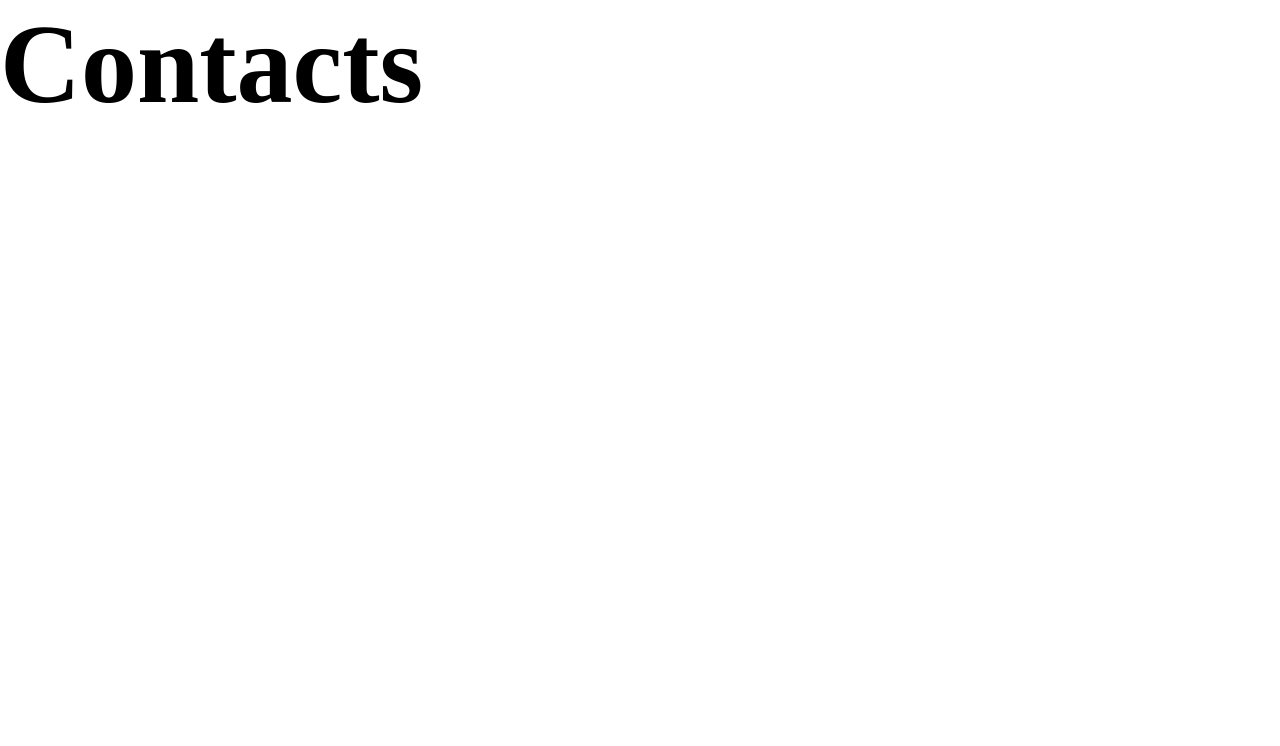
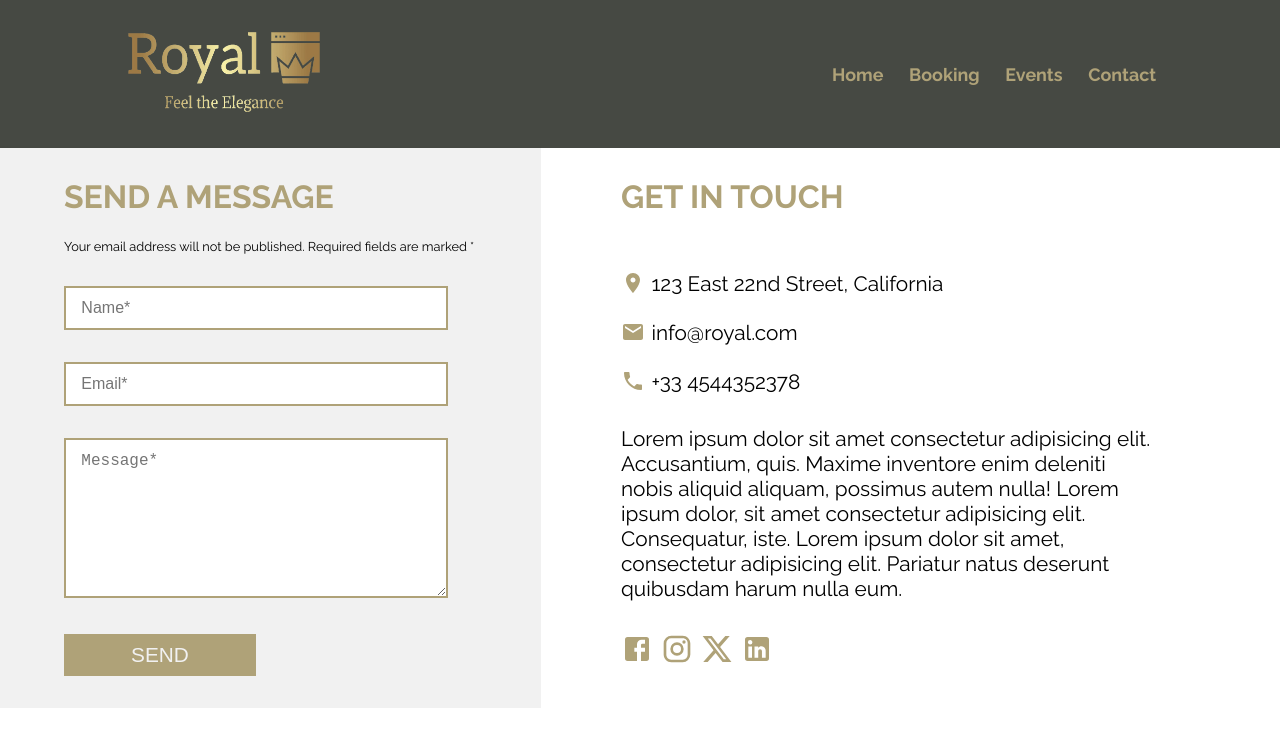
Before and after one commit to Gopisam1126/GuestManagementSystem, a React (Vite) app in the folder FRONTEND/: page /contact in a window 1280 px wide. Shown: the top 746 px of the page. Built offline with nearby package versions, Linux system fonts and the light colour scheme.

Commit message:
complete contact page

```diff
--- a/FRONTEND/src/assets/pageStyles/contact.css
+++ b/FRONTEND/src/assets/pageStyles/contact.css
@@ -0,0 +1,118 @@
+:root {
+
+    /* Primary Color Pallet */
+
+    --colorP: #333333;
+    --colorS: #AFA278;
+    --color1: #5E5E5E;
+    --colorF: #646464;
+
+    --colorbckup: #f1f1f1;
+    /* Secondary Color Pallet */
+
+    --colorSec1: #181C14;
+    --colorSec2: #3C3D37;
+    --colorSec3: #697565;
+    --coloeSec4: #ECDFCC;
+
+
+    --font-size-p: 7rem;
+    --font-size-h2: 5.2rem;
+    --font-size-s: 4.32rem;
+    --font-size-h3: 3.67rem;
+    --font-size-h4: 2rem;
+    --font-size-btn1: 1.6rem;
+    --font-size-text: 1.3rem;
+    --font-size-li: 1.12rem;
+    --font-size-L: 1.8rem;
+    --font-size-med: 1rem;
+    --font-size-sm: 0.8rem;
+    --font-size-exsm: 0.5rem;
+    --font-fam-p: "Raleway", sans-serif;
+}
+.contact-section {
+    padding-right: 10vw;
+}
+.contact-body-container {
+    display: flex;
+    gap: 5rem;
+    font-family: var(--font-fam-p);
+    position: relative;
+    top: 9.1rem;
+}
+.contact-header {
+    background-color: rgba(24, 28, 20, 0.8);
+    backdrop-filter: blur(5px);
+    -webkit-backdrop-filter: blur(5px);
+    position: fixed;
+    top: 0rem;
+    left: 0;
+    padding-left: 10vw;
+    padding-top: 2rem;
+    padding-bottom: 2rem;
+    width: 100%;
+    z-index: 10;
+}
+.contact-left-section {
+    background-color: var(--colorbckup);
+    width: 50%;
+    padding: 2rem 5vw;
+}
+.contact-right-section {
+    width: 50%;
+}
+.send-msg-head {
+    color: var(--colorS);
+}
+.msg-to-user {
+    font-size: var(--font-size-sm);
+    margin-top: 1.5rem;
+}
+.contact-name, .contact-email, #c-msg {
+    border: 2.3px solid #AFA278;
+    padding: 0.7rem 1.2vw;
+    width: 30vw;
+    margin-top: 2rem;
+    font-size: var(--font-size-med);
+}
+#c-msg {
+    height: 10rem;
+}
+#c-msg:focus {
+    outline: none;
+}
+.c-snd-msg {
+    background-color: var(--colorS);
+    color: var(--colorbckup);
+    padding: 0.5rem 0.5vw;
+    border: 1px solid transparent;
+    font-size: var(--font-size-text);
+    width: 15vw;
+    margin-top: 2rem;
+}
+.get-in-touch {
+    color: var(--colorS);
+    padding-top: 2rem;
+    padding-bottom: 2rem;
+}
+.location, .c-info-email, .c-info-phone {
+    display: flex;
+    align-items: center;
+    margin-top: 1.5rem;
+}
+.c-icons {
+    color: var(--colorS);
+    margin-right: 0.5vw;
+}
+.c-r-msg {
+    padding-top: 2rem;
+}
+.social-icons {
+    display: flex;
+    gap: 0.5rem;
+    margin-top: 2rem;
+}
+.s-icons {
+    color: var(--colorS);
+    cursor: pointer;
+}
--- a/FRONTEND/src/assets/pages/contact.jsx
+++ b/FRONTEND/src/assets/pages/contact.jsx
@@ -1,7 +1,84 @@
+import "../pageStyles/contact.css";
+import Header2 from "../component/header2";
+import LocationOnIcon from '@mui/icons-material/LocationOn';
+import EmailIcon from '@mui/icons-material/Email';
+import LocalPhoneIcon from '@mui/icons-material/LocalPhone';
+import FacebookIcon from '@mui/icons-material/Facebook';
+import XIcon from '@mui/icons-material/X';
+import InstagramIcon from '@mui/icons-material/Instagram';
+import LinkedInIcon from '@mui/icons-material/LinkedIn';
 function Contact() {
     return <>
         <section className="contact-section">
-            <h1>Contacts</h1>
+            <div className="contact-header">
+                <Header2/>
+            </div>
+            <div className="contact-body-container">
+                <div className="contact-left-section">
+                    <h4 className="send-msg-head">
+                        SEND A MESSAGE
+                    </h4>
+                    <p className="msg-to-user">
+                        Your email address will not be published. Required fields are marked *
+                    </p>
+                    <div className="form-container">
+                        <form action="/contact">
+                            <div className="c-inputs">
+                                <input type="text" className="contact-name" placeholder="Name*" required /><br />
+                                <input type="text" className="contact-email" placeholder="Email*" required /><br />
+                                <textarea name="message" id="c-msg" placeholder="Message*" required></textarea><br />
+                                <input type="submit" value="SEND" className="c-snd-msg" />
+                            </div>
+                        </form>
+                    </div>
+                </div>
+                <div className="contact-right-section">
+                    <h4 className="get-in-touch">
+                        GET IN TOUCH
+                    </h4>
+                    <div className="contact-info-container">
+                        <div className="location">
+                            <LocationOnIcon className="c-icons"/>
+                            <p className="adrs">
+                                123 East 22nd Street, California
+                            </p>
+                        </div>
+                        <div className="c-info-email">
+                            <EmailIcon className="c-icons"/>
+                            <p className="email-adrs">
+                                info@royal.com
+                            </p>
+                        </div>
+                        <div className="c-info-phone">
+                            <LocalPhoneIcon className="c-icons"/>
+                            <p className="phone-num">
+                                +33 4544352378
+                            </p>
+                        </div>
+                    </div>
+                    <div className="c-r-msg">
+                        <p className="r-s-msg">
+                            Lorem ipsum dolor sit amet consectetur adipisicing elit. Accusantium, quis. Maxime inventore enim deleniti nobis aliquid aliquam, possimus autem nulla!
+                            Lorem ipsum dolor, sit amet consectetur adipisicing elit. Consequatur, iste.
+                            Lorem ipsum dolor sit amet, consectetur adipisicing elit. Pariatur natus deserunt quibusdam harum nulla eum.
+                        </p>
+                    </div>
+                    <div className="social-icons">
+                        <FacebookIcon className="s-icons" style={{
+                            fontSize: "2rem"
+                        }}/>
+                        <InstagramIcon className="s-icons" style={{
+                            fontSize: "2rem"
+                        }}/>
+                        <XIcon className="s-icons" style={{
+                            fontSize: "2rem"
+                        }}/>
+                        <LinkedInIcon className="s-icons" style={{
+                            fontSize: "2rem"
+                        }}/>
+                    </div>
+                </div>
+            </div>
         </section>
     </>
 }
```
